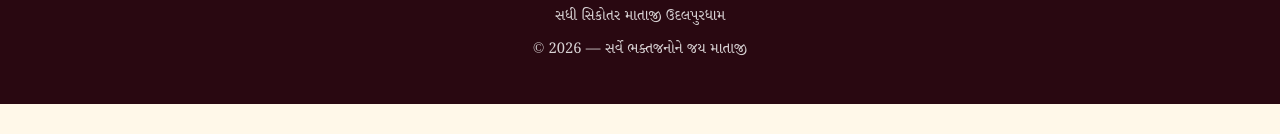
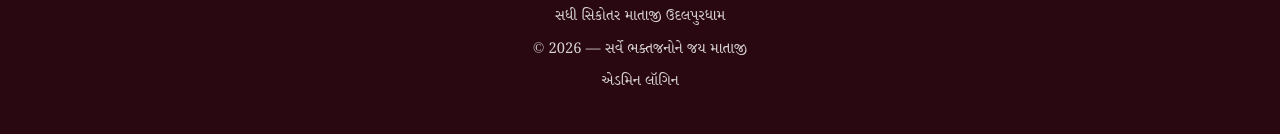
Before and after one commit to moralprajapati-netizen/sadhi-sikotar-udalpur-dham, a website: page index.html in a window 1280 px wide. Shown: the part 5121-5255 px from the top of the page. Before the commit the page ends 5225 px from the top, so only its background shows below. Drawn offline with Linux system fonts and the light colour scheme; no server answers.

Commit message:
Add admin login link to website footer

```diff
--- a/index.html
+++ b/index.html
@@ -443,6 +443,7 @@
       <p>
         © <span id="year"></span> — સર્વે ભક્તજનોને જય માતાજી
       </p>
+      <p class="footer-admin-link"><a href="admin.html">એડમિન લૉગિન</a></p>
     </div>
   </footer>
 </body>
```
